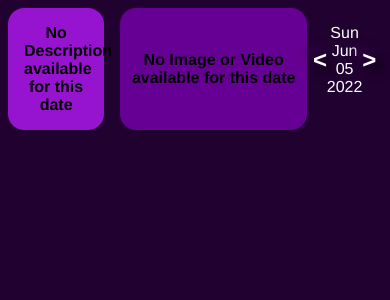
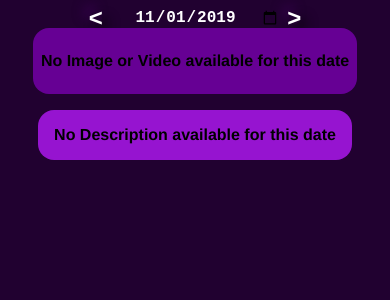
Before and after one commit to ratin42/apod-viewer, a Vue app: page / in a window 390 px wide. Shown: the top 300 px of the page. Built offline with nearby package versions, Linux system fonts and the light colour scheme; no server answers.

Commit message:
refacto (css): make the style adaptive

```diff
--- a/src/components/ApodContainer.vue
+++ b/src/components/ApodContainer.vue
@@ -32,8 +32,9 @@ const handleNext = () => {
 </script>
 
 <template>
-    <div id="appod-container">
+    <div id="apod-container">
         <ApodDescription
+            class="description"
             :title="imageData?.title"
             :description="imageData?.explanation"
         />
@@ -45,6 +46,7 @@ const handleNext = () => {
             :error="imageError"
         />
         <ApodDateSelect
+            class="date-select"
             :targetDate="targetDate"
             @update:targetDate="(newDate) => (targetDate = new Date(newDate))"
         />
@@ -52,15 +54,20 @@ const handleNext = () => {
 </template>
 
 <style lang="scss">
-#appod-container {
+#apod-container {
     display: grid;
     justify-content: center;
-    // grid-template-columns: 20% 60% 20%;
     grid-template-columns: 30% 50% 20%;
     height: auto;
 
+    .description {
+        grid-column: 1 / 2;
+        grid-row: 1/2;
+    }
+
     .image-element {
         grid-column: 2/3;
+        grid-row: 1/2;
         max-height: 90vh;
         background-color: var(--medium-background);
         border-radius: 1rem;
@@ -69,5 +76,29 @@ const handleNext = () => {
         display: flex;
         padding: 0.5rem 0.5rem 0.5rem 0.5rem;
     }
+    .date-select {
+        grid-column: 3/4;
+        grid-row: 1/2;
+    }
+}
+@media screen and (max-width: 900px) {
+    #apod-container {
+        display: flex;
+        flex-direction: column;
+        align-items: center;
+        justify-content: center;
+
+        .date-select {
+            order: 1;
+            height: auto;
+        }
+        .image-element {
+            order: 2;
+            margin-bottom: 1rem;
+        }
+        .description {
+            order: 3;
+        }
+    }
 }
 </style>
--- a/src/components/ApodDateSelect.vue
+++ b/src/components/ApodDateSelect.vue
@@ -1,4 +1,5 @@
 <script setup lang="ts">
+import { formatDate } from "@/composables/utils";
 import ApodButton from "@/components/ApodButton.vue";
 
 interface Props {
@@ -17,6 +18,9 @@ const handleNext = () => {
     props.targetDate.setDate(props.targetDate.getDate() + 1);
     emits("update:targetDate", props.targetDate);
 };
+const todayDate = formatDate(new Date());
+const formatedDate = formatDate(props.targetDate);
+console.log("formatedDate", formatedDate);
 </script>
 
 <template>
@@ -24,15 +28,15 @@ const handleNext = () => {
         <ApodButton @click="handlePrevious">
             <div class="button-content">{{ "<" }}</div>
         </ApodButton>
-        <p style="color: white">{{ props.targetDate.toDateString() }}</p>
-        <!-- <input
-                type="date"
-                id="start"
-                name="trip-start"
-                :value="targetDate.toDateString()"
-                min="2018-01-01"
-                :max="targetDate.toDateString()"
-            /> -->
+        <!-- <p style="color: white">{{ props.targetDate.toDateString() }}</p> -->
+        <input
+            class="date-input"
+            type="date"
+            id="start"
+            name="trip-start"
+            value="2019-11-01"
+            :max="todayDate"
+        />
 
         <ApodButton @click="handleNext">
             <div class="button-content">{{ ">" }}</div>
@@ -59,5 +63,16 @@ const handleNext = () => {
         color: white;
         font-weight: bold;
     }
+    .date-input {
+        width: 90%;
+        height: 100%;
+        background-color: transparent;
+        border: none;
+        color: white;
+        font-size: 1rem;
+        font-weight: bold;
+        text-align: center;
+        justify-self: center;
+    }
 }
 </style>
--- a/src/components/ApodDescription.vue
+++ b/src/components/ApodDescription.vue
@@ -34,10 +34,12 @@ const props = withDefaults(defineProps<Props>(), {
     padding: 0 1rem 0 1rem;
     background-color: var(--light-background);
     margin-right: 1rem;
-    // height: fit-content;
 
     .description {
         text-align: left;
     }
+    @media screen and (max-width: 900px) {
+        margin-right: 0rem;
+    }
 }
 </style>
--- a/src/composables/apod-api.ts
+++ b/src/composables/apod-api.ts
@@ -1,3 +1,5 @@
+import { formatDate } from "@/composables/utils";
+
 const API_URL = "https://api.nasa.gov/planetary/apod";
 const NASA_API_KEY = import.meta.env.VITE_NASA_API_KEY;
 
@@ -10,8 +12,7 @@ const callAppodApi = async (date: string) => {
 };
 
 export const getTargetImage = async (date: Date) => {
-    let formatedDate =
-        date.getFullYear() + "-" + (date.getMonth() + 1) + "-" + date.getDate();
+    let formatedDate = formatDate(date);
 
     try {
         const data = await callAppodApi(formatedDate);
--- /dev/null
+++ b/src/composables/utils.ts
@@ -0,0 +1,5 @@
+export const formatDate = (date: Date) => {
+    return (
+        date.getFullYear() + "-" + (date.getMonth() + 1) + "-" + date.getDate()
+    );
+};
```
Also changed, not shown: package.json (indentation only).
